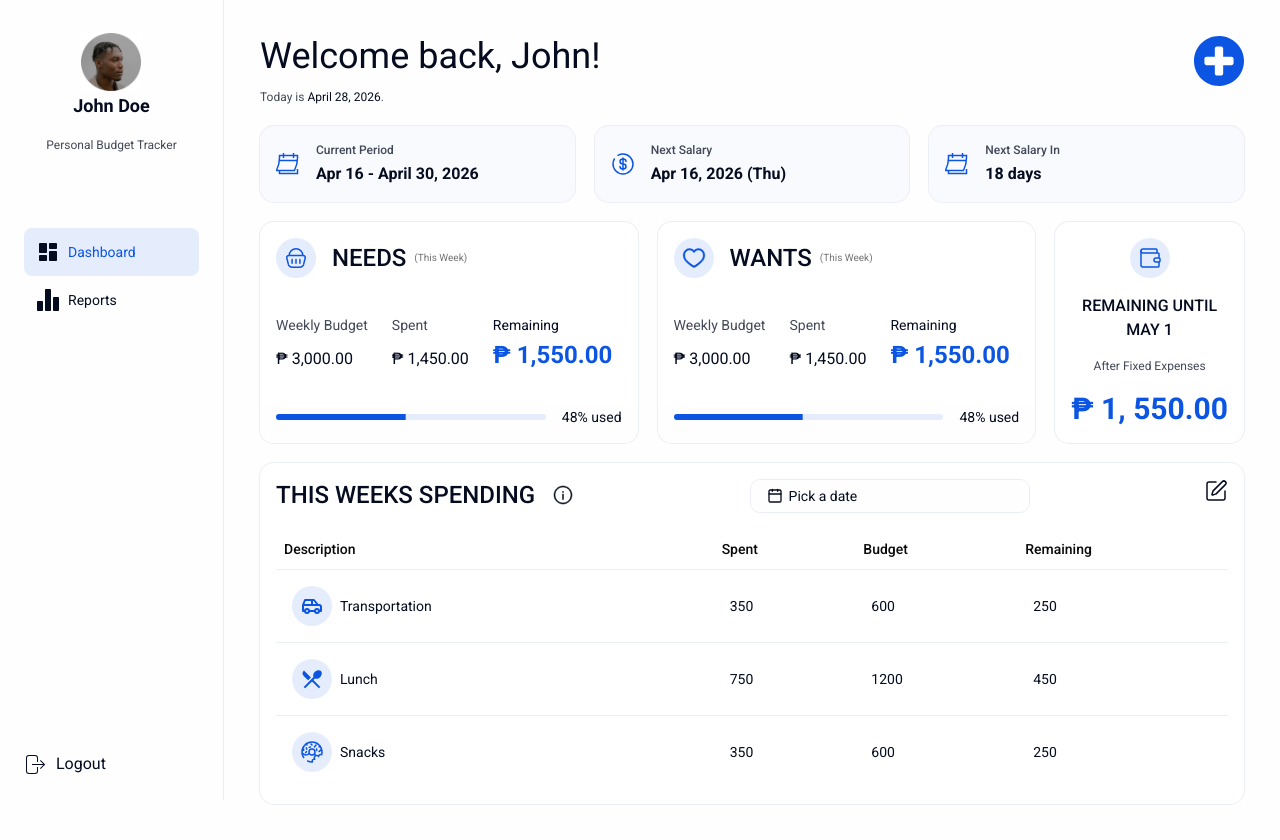
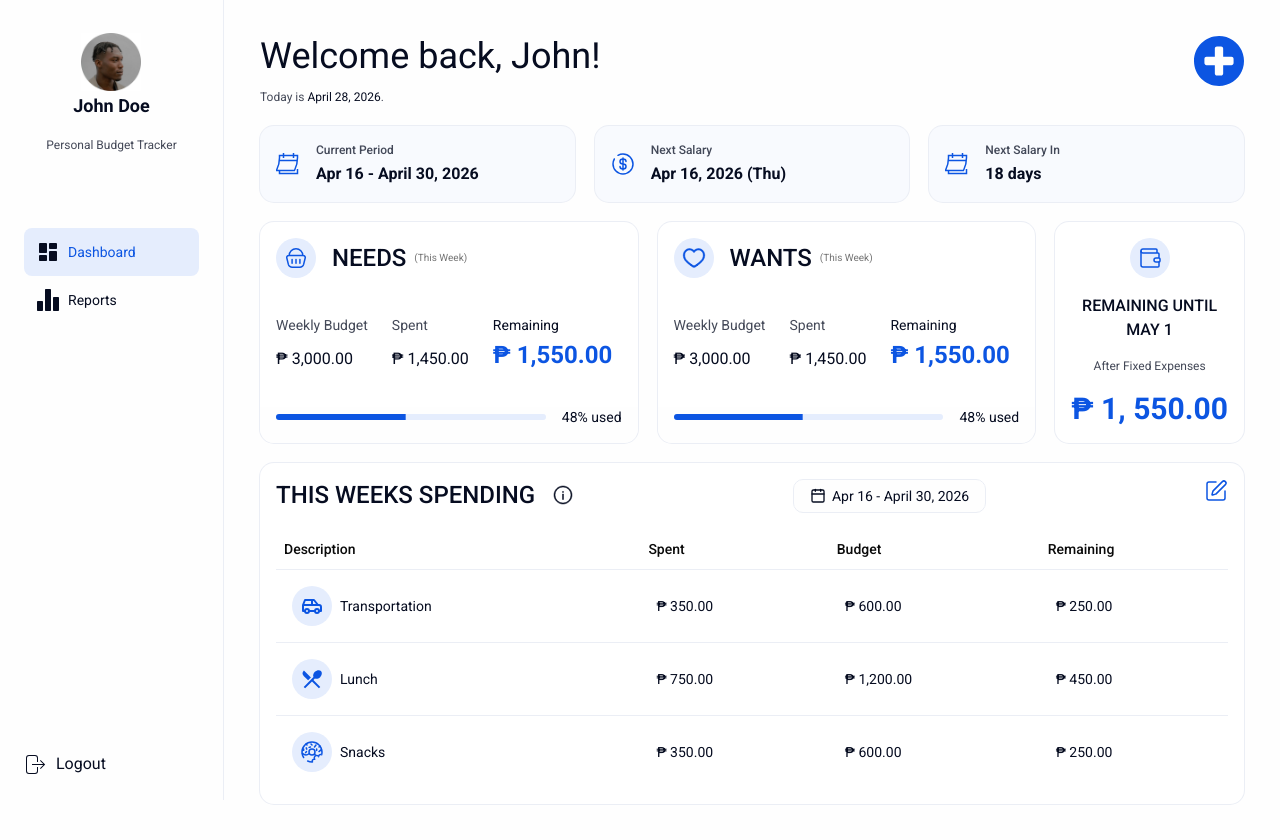
Before and after one commit to markmarkestareja/personal-budget-tracker, a Next.js app: page / in a window 1280 px wide. Built offline with nearby package versions, Linux system fonts and the light colour scheme.

Commit message:
random fix

```diff
--- a/components/Dashboard/RenderWeeklySpending/DatePicker.tsx
+++ b/components/Dashboard/RenderWeeklySpending/DatePicker.tsx
@@ -22,10 +22,10 @@ export default function DatePickerDemo() {
         <Button
           variant="outline"
           data-empty={!date}
-          className="w-70 p-4 justify-start text-left font-normal data-[empty=true]:text-muted-foreground"
+          className="w-auto p-4 justify-start text-left font-normal data-[empty=true]:text-muted-foreground"
         >
           <CalendarIcon />
-          {date ? format(date, "PPP") : <span>Pick a date</span>}
+          {date ? format(date, "PPP") : <span>Apr 16 - April 30, 2026</span>}
         </Button>
       </PopoverTrigger>
       <PopoverContent className="w-auto p-0">
--- a/components/Dashboard/RenderWeeklySpending/WeeklySpendingTable.tsx
+++ b/components/Dashboard/RenderWeeklySpending/WeeklySpendingTable.tsx
@@ -120,9 +120,9 @@ export default function WeeklySpendingTable() {
         {expenses.map((expense, index) => (
           <TableRow key={index}>
             <TableCell className="flex gap-2 p-4 items-center"><span className="bg-primary-muted p-2 rounded-full">{expense.svg}</span>{expense.description}</TableCell>
-            <TableCell className="p-4">{expense.spent}</TableCell>
-            <TableCell className="p-4">{expense.budget}</TableCell>
-            <TableCell className="p-4">{expense.budget - expense.spent}</TableCell>
+            <TableCell className="p-4">₱ {expense.spent.toLocaleString("en-PH", {minimumFractionDigits: 2})}</TableCell>
+            <TableCell className="p-4">₱ {expense.budget.toLocaleString("en-PH", {minimumFractionDigits: 2})}</TableCell>
+            <TableCell className="p-4">₱ {(expense.budget - expense.spent).toLocaleString("en-PH", {minimumFractionDigits: 2})}</TableCell>
           </TableRow>
         ))}
       </TableBody>
--- a/components/Dashboard/RenderWeeklySpendingCard.tsx
+++ b/components/Dashboard/RenderWeeklySpendingCard.tsx
@@ -38,7 +38,7 @@ export default function RenderWeeklySpendingCard() {
             >
               <g
                 fill="none"
-                stroke="currentColor"
+                stroke="var(--primary)"
                 strokeLinecap="round"
                 strokeLinejoin="round"
                 strokeWidth="1.5"
```
